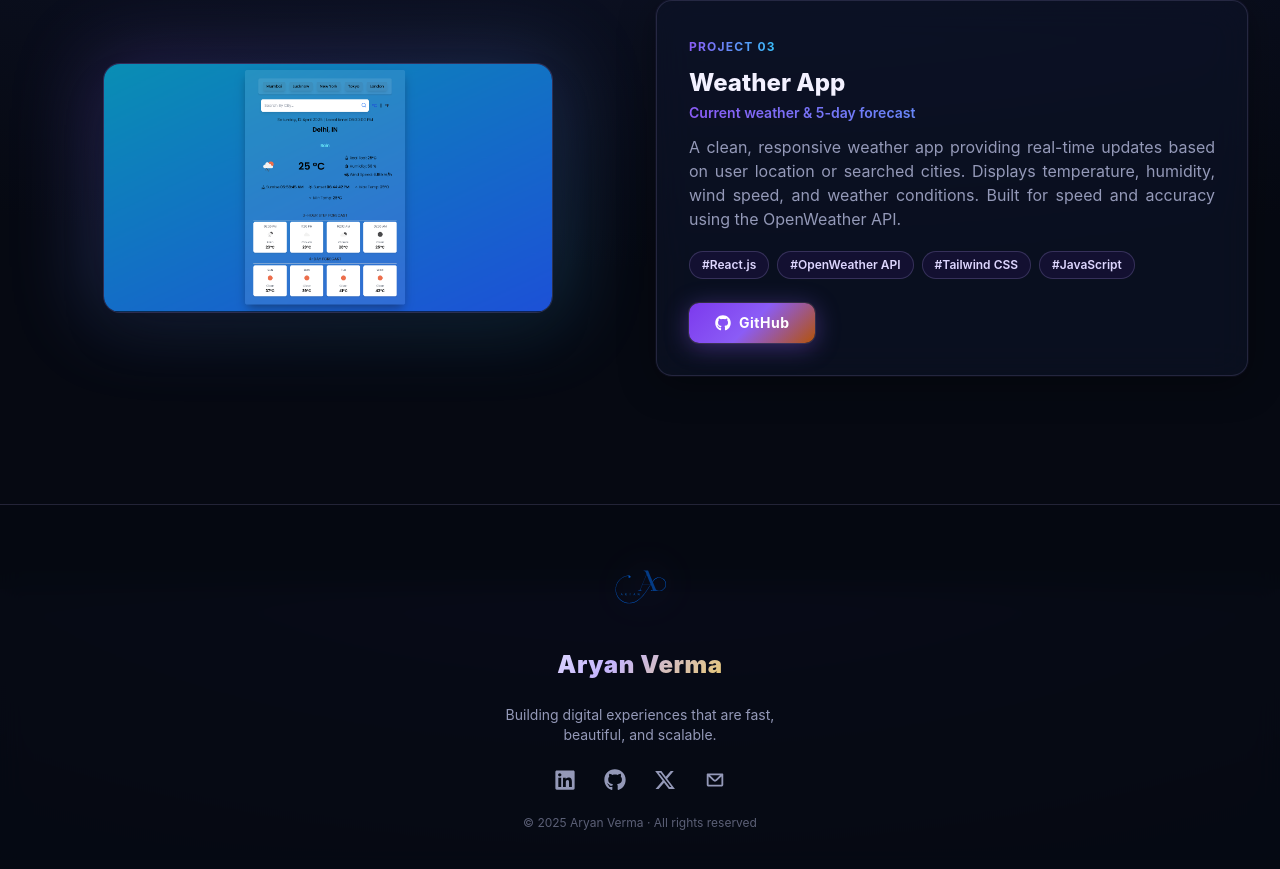
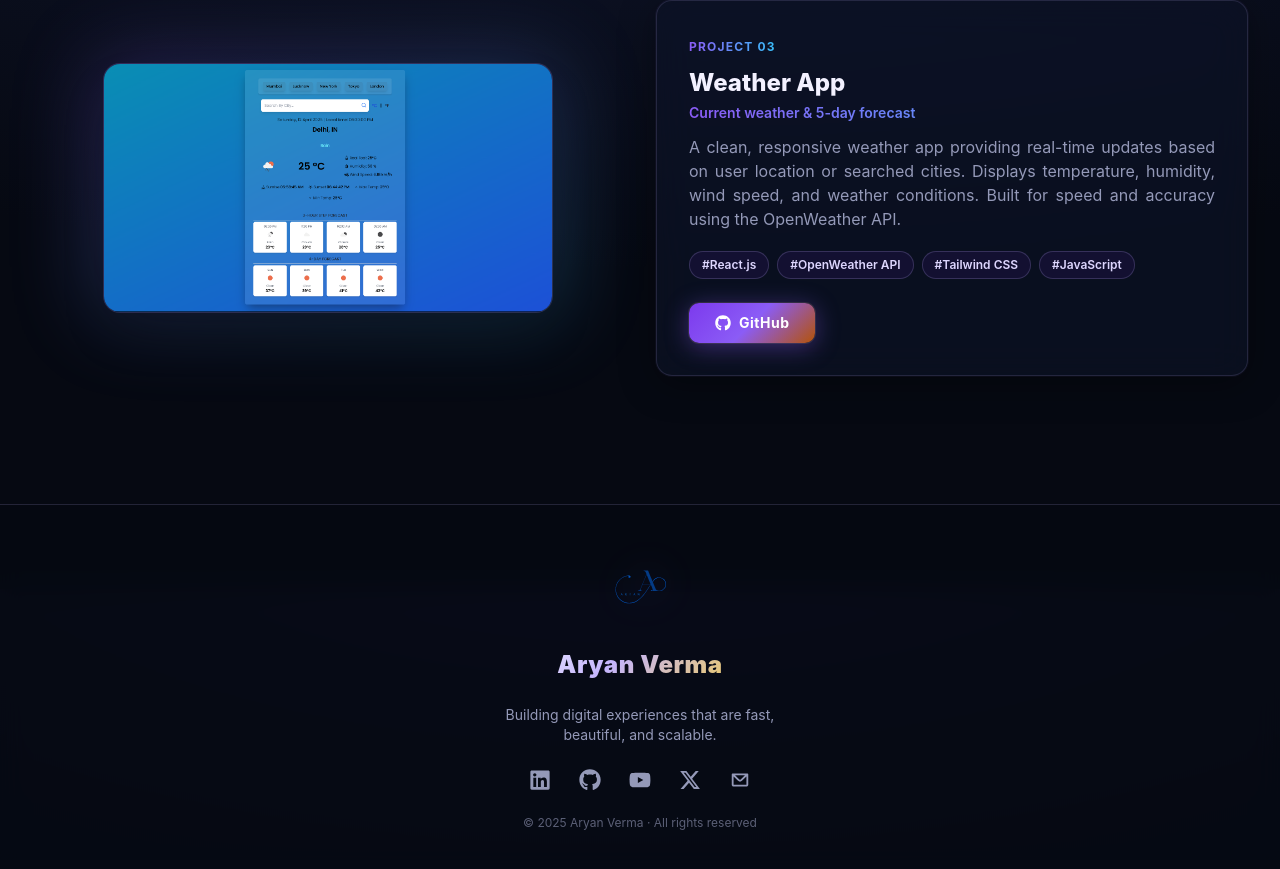
Before and after one commit to ArYann-13/my-portfolio, a React (Create React App) app in the folder frontend/: page / in a window 1280 px wide. Shown: the part 5011-5880 px from the top of the page. Built offline with nearby package versions, Linux system fonts and the light colour scheme.

Commit message:
Update Footer.js

```diff
--- a/frontend/src/components/Footer.js
+++ b/frontend/src/components/Footer.js
@@ -8,7 +8,7 @@ import { motion } from 'framer-motion';
 const socialLinks = [
   { icon: FaLinkedin,  href: 'https://www.linkedin.com/in/aryan-verma-a68580232?utm_source=share&utm_campaign=share_via&utm_content=profile&utm_medium=android_app',        hoverColor: 'hover:text-[#0077b5]', label: 'LinkedIn'  },
   { icon: FaGithub,    href: 'https://github.com/ArYann-13',    hoverColor: 'hover:text-gray-300',  label: 'GitHub'    },
-  // { icon: FaYoutube,   href: 'https://www.youtube.com',         hoverColor: 'hover:text-red-500',   label: 'YouTube'   },
+  { icon: FaYoutube,   href: 'https://www.youtube.com',         hoverColor: 'hover:text-red-500',   label: 'YouTube'   },
   { icon: FaXTwitter,  href: 'https://twitter.com',             hoverColor: 'hover:text-sky-400',   label: 'Twitter'   },
   { icon: CgMail,      href: 'mailto:raman809075@gmail.com',    hoverColor: 'hover:text-rose-400',  label: 'Email'     },
 ];
```
